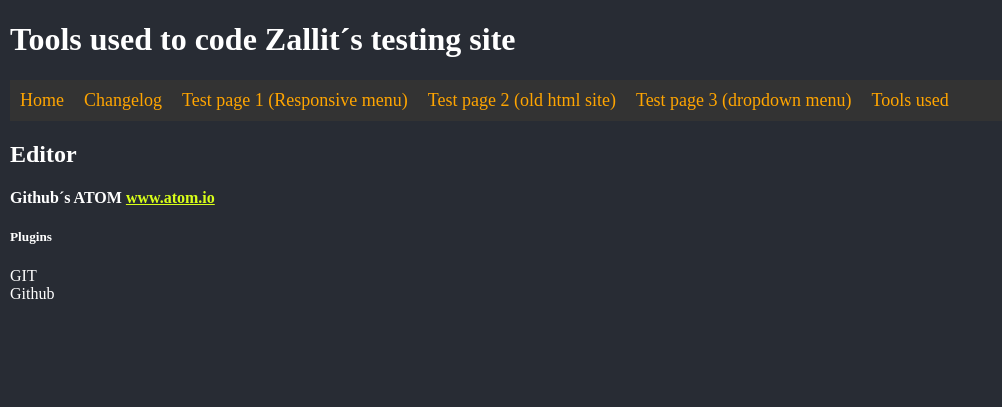
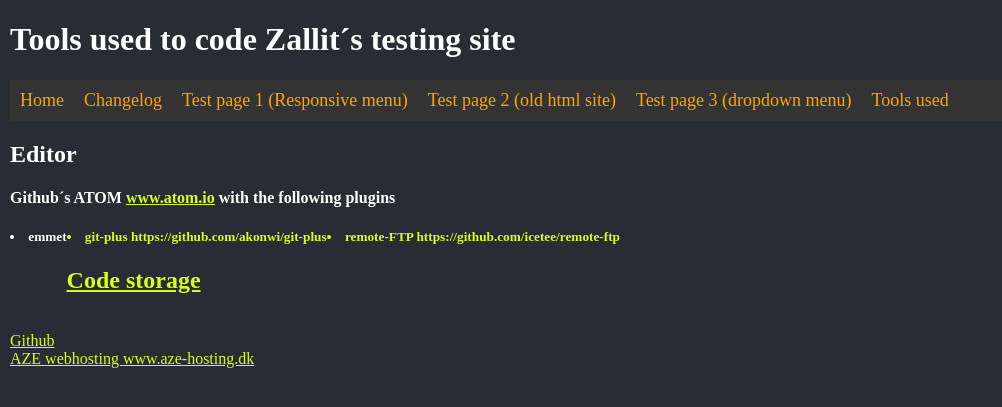
Before and after one commit to zallit/kjerulf.dev, a PHP site: page /tools.php in a window 1280 px wide. Shown: the top 407 px of the page, without its empty margins (0-1002 px from the left). Run offline with PHP 8.4, Linux system fonts and the light colour scheme.

Commit message:
confusing myself with a link page and out of time

```diff
--- a/tools.php
+++ b/tools.php
@@ -21,14 +21,14 @@
   </nav>
 
   <h2>Editor</h2>
-    <h4> Github´s ATOM <a href=www.atom.io>www.atom.io</a>   </h4>
-      <h5>Plugins</h5>
+    <h4> Github´s ATOM <a href=www.atom.io>www.atom.io</a> with the following plugins <br> </h4>
+    <h5><li>emmet <a href="https://atom.io/packages/emmet">  </li>
+  <li>git-plus https://github.com/akonwi/git-plus</li>
+  <li>remote-FTP https://github.com/icetee/remote-ftp </li> </h5>
+  <br>
 
-
-
-
-GIT <br>
+<h2>Code storage</h2> <br>
   Github <br>
-
+  AZE webhosting <a href=https://my.azehosting.net/aff.php?aff=286>www.aze-hosting.dk
 
 </body>
```
Also changed, not shown: 1 other file.
